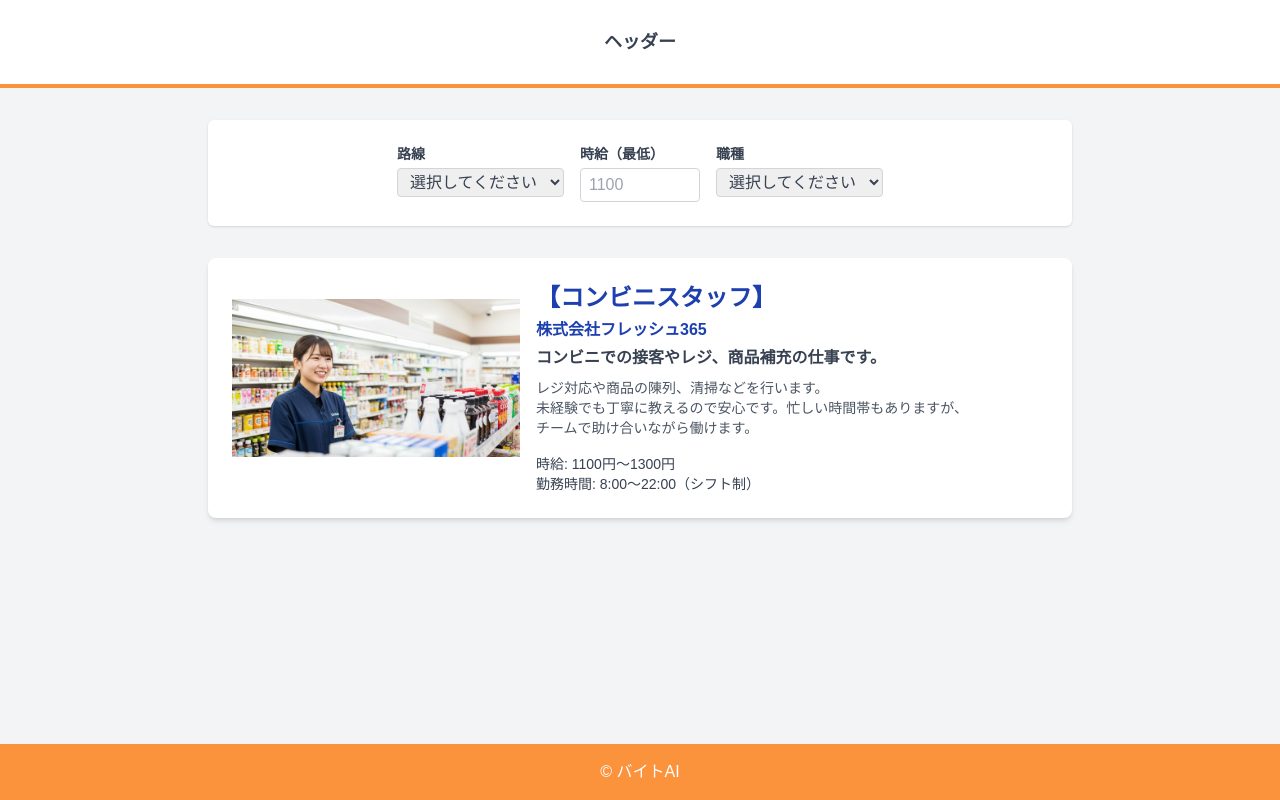
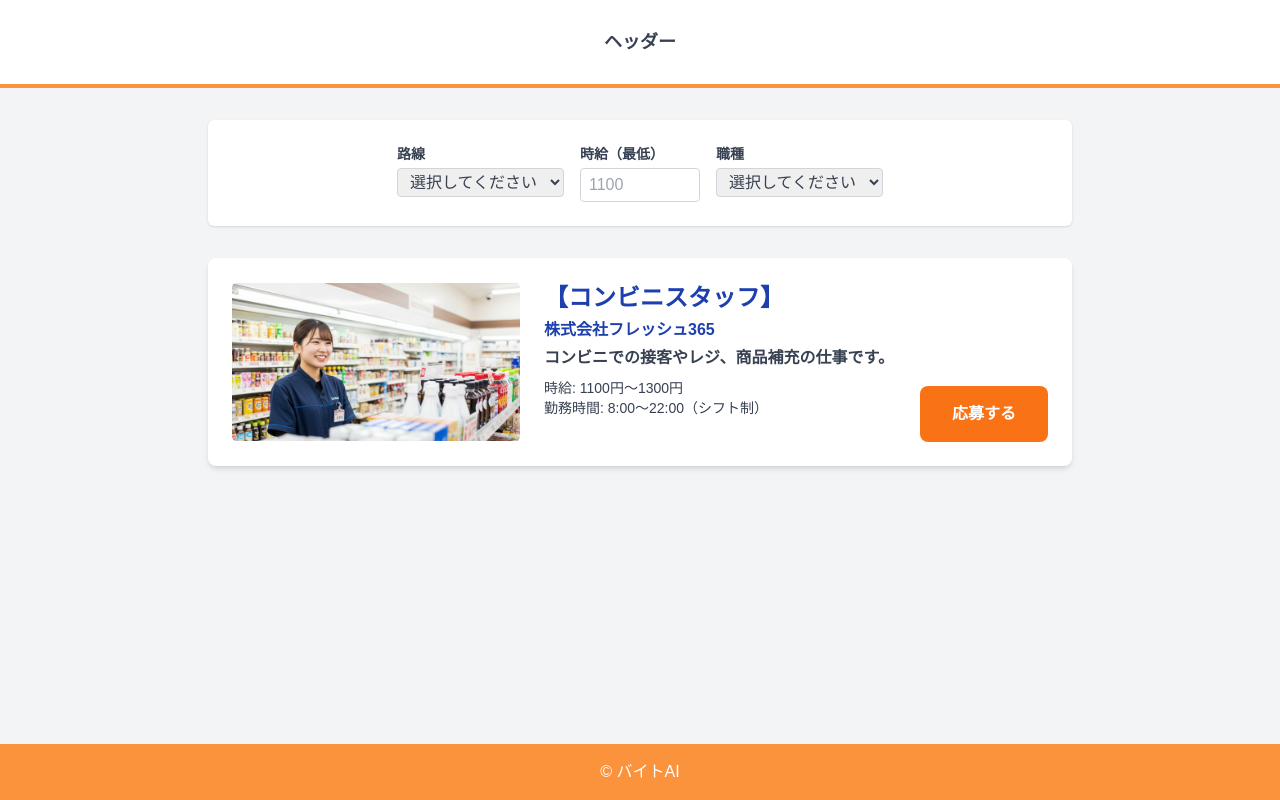
Before and after one commit to InoKotaro/baito-ai-website, a Next.js app: page / in a window 1280 px wide. Built offline with nearby package versions, Linux system fonts and the light colour scheme.

Commit message:
feat: 求人一覧と詳細ページに応募ボタン実装

```diff
--- a/src/app/components/JobCard.jsx
+++ b/src/app/components/JobCard.jsx
@@ -1,15 +1,25 @@
+'use client';
 import Image from 'next/image';
 import Link from 'next/link';
+import { useRouter } from 'next/navigation';
 
 import { jobs } from '@/data/siteData.jsx';
 
 export default function JobCard() {
+  const router = useRouter();
+
+  const handleApplyClick = (e, jobId) => {
+    e.preventDefault(); // Linkのデフォルト動作をキャンセル
+    e.stopPropagation(); // 親要素へのイベント伝播を停止
+    router.push(`/apply/${jobId}`);
+  };
+
   return (
     <section aria-label="求人一覧">
       {jobs.map((job) => (
         <Link key={job.id} href={`/jobs/${job.id}`} className="block">
-          <article className="mb-6 flex cursor-pointer items-start gap-4 rounded-lg bg-white p-6 shadow-md transition-shadow hover:shadow-lg">
-            <div className="relative h-48 w-72 flex-shrink-0">
+          <article className="mb-6 flex cursor-pointer items-start gap-6 rounded-lg bg-white p-6 shadow-md transition-shadow hover:shadow-lg">
+            <div className="relative h-40 w-72 flex-shrink-0">
               <Image
                 src={job.image}
                 alt={job.title}
@@ -17,23 +27,27 @@ export default function JobCard() {
                 className="rounded-md object-contain"
               />
             </div>
-            <div>
+            <div className="flex-grow">
               <h2 className="mb-1 text-2xl font-bold text-blue-800">
                 {job.title}
               </h2>
-              <h2 className="mb-1 text-1xl font-bold text-blue-800">
+              <h2 className="text-1xl mb-1 font-bold text-blue-800">
                 {job.company}
               </h2>
-
               <p className="mb-2 font-semibold">{job.summary}</p>
-              <p className="mb-4 whitespace-pre-line text-sm text-gray-600">
-                {job.description}
-              </p>
               <p className="text-sm">
                 時給: {job.wage}
                 <br />
                 勤務時間: {job.hours}
               </p>
+            </div>
+            <div className="ml-auto flex items-end self-stretch">
+              <button
+                onClick={(e) => handleApplyClick(e, job.id)}
+                className="rounded-lg bg-orange-500 px-8 py-4 font-bold text-white transition-colors hover:bg-orange-600 focus:outline-none focus:ring-2 focus:ring-orange-400 focus:ring-opacity-75"
+              >
+                応募する
+              </button>
             </div>
           </article>
         </Link>
--- a/src/app/jobs/[id]/page.jsx
+++ b/src/app/jobs/[id]/page.jsx
@@ -27,7 +27,7 @@ export default function JobDetailPage({ params }) {
       <main className="mx-auto mt-8 w-full max-w-4xl flex-grow px-4">
         <article className="rounded-lg bg-white p-8 shadow-md">
           <div className="mb-6 flex flex-col items-start gap-6 md:flex-row">
-            <div className="relative h-48 w-full flex-shrink-0 md:w-72">
+            <div className="relative h-48 w-72 flex-shrink-0 md:w-72">
               <Image
                 src={job.image}
                 alt={job.title}
@@ -58,6 +58,12 @@ export default function JobDetailPage({ params }) {
               {job.description}
             </p>
           </div>
+
+          <div className="mt-6 flex justify-center">
+            <button className="rounded-lg bg-orange-500 px-8 py-3 font-bold text-white transition-colors hover:bg-orange-600 focus:outline-none focus:ring-2 focus:ring-orange-400 focus:ring-opacity-75">
+              この求人に応募する
+            </button>
+          </div>
         </article>
       </main>
       <Footer />
```
